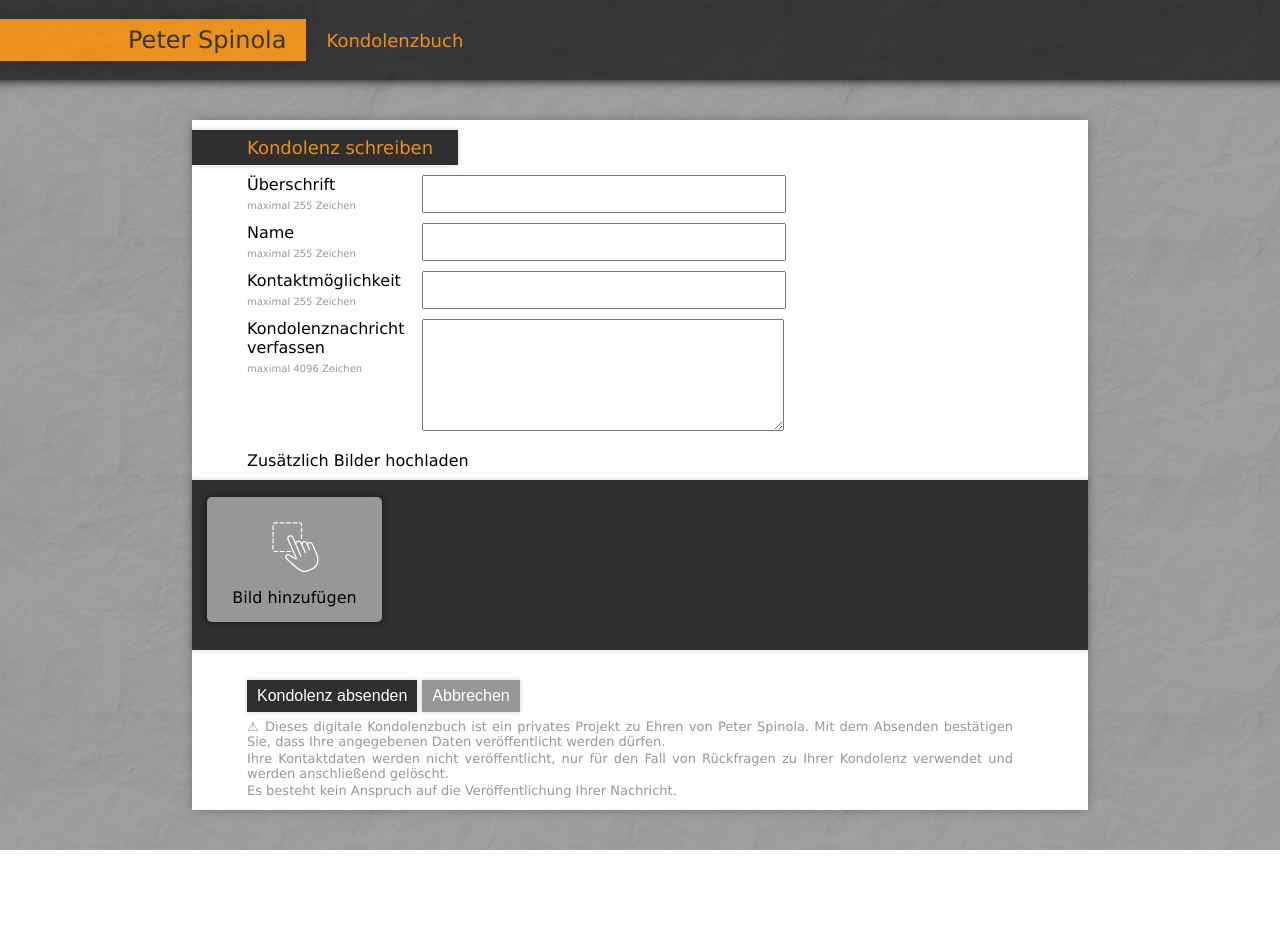
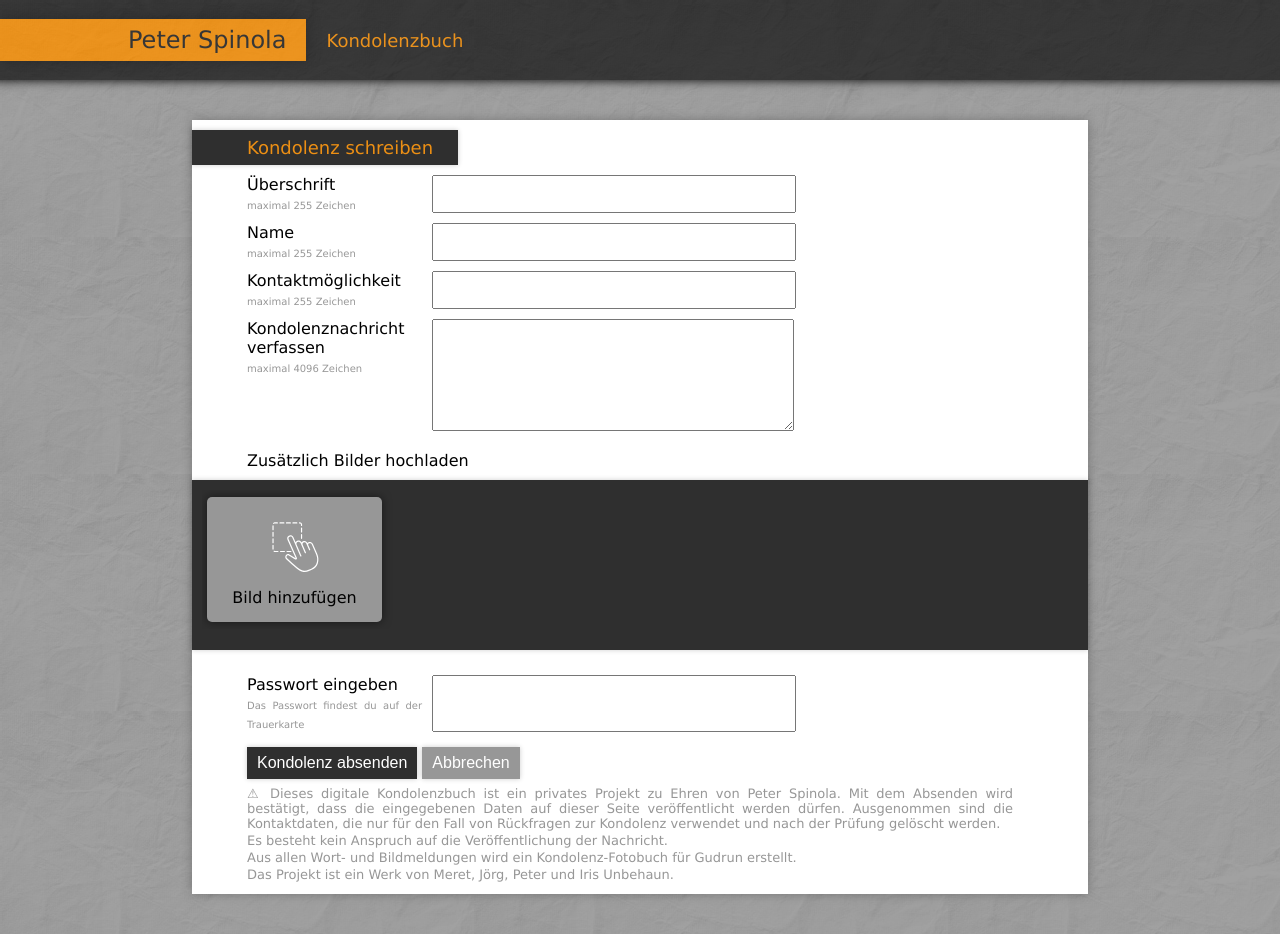
Before and after one commit to merethaun/opa, a Vue app in the folder kondolenz/: page /#/add in a window 1280 px wide. Before the commit the page ends 850 px from the top, so only its background shows below. Built offline with nearby package versions, Linux system fonts and the light colour scheme.

Commit message:
add password

```diff
--- a/kondolenz/package.json
+++ b/kondolenz/package.json
@@ -13,6 +13,7 @@
   },
   "dependencies": {
     "axios": "^0.21.1",
+    "password-hash": "^1.2.2",
     "vue": "^2.5.2",
     "vue-image-lightbox-carousel": "^1.0.7",
     "vue-popperjs": "^2.3.0",
--- a/kondolenz/src/components/NewEntry.vue
+++ b/kondolenz/src/components/NewEntry.vue
@@ -46,6 +46,14 @@
           @before-remove="imgs_before_remove"
         />
       </div>
+      <div class="entry formwrapper row">
+        <div class="entry font labelwrapper">
+          <label class="entry font label">{{ password_label }}</label>
+          <br>
+          <label class="entry font label advice">Das Passwort findest du auf der Trauerkarte</label>
+        </div>
+        <input type="text" class="entry font input" v-model="entered_password" maxlength="255">
+      </div>
     </div>
     <div>
       <button class="entry font button" @click="save">{{ button_send }}</button>
@@ -72,6 +80,8 @@ export default {
       email: '',
       text: '',
       images: [],
+      entered_password: '',
+      password_label: 'Passwort eingeben',
       description_title: 'Kondolenz schreiben',
       button_send: 'Kondolenz absenden',
       button_cancel: 'Abbrechen',
@@ -80,7 +90,7 @@ export default {
       text_label: 'Kondolenznachricht verfassen',
       email_label: 'Kontaktmöglichkeit',
       imgs_label: 'Zusätzlich Bilder hochladen',
-      notice: '⚠ Dieses digitale Kondolenzbuch ist ein privates Projekt zu Ehren von Peter Spinola. Mit dem Absenden bestätigen Sie, dass Ihre angegebenen Daten veröffentlicht werden dürfen.\nIhre Kontaktdaten werden nicht veröffentlicht, nur für den Fall von Rückfragen zu Ihrer Kondolenz verwendet und werden anschließend gelöscht.\nEs besteht kein Anspruch auf die Veröffentlichung Ihrer Nachricht.',
+      notice: '⚠ Dieses digitale Kondolenzbuch ist ein privates Projekt zu Ehren von Peter Spinola. Mit dem Absenden wird bestätigt, dass die eingegebenen Daten auf dieser Seite veröffentlicht werden dürfen. Ausgenommen sind die Kontaktdaten, die nur für den Fall von Rückfragen zur Kondolenz verwendet und nach der Prüfung gelöscht werden.\nEs besteht kein Anspruch auf die Veröffentlichung der Nachricht.\nAus allen Wort- und Bildmeldungen wird ein Kondolenz-Fotobuch für Gudrun erstellt.\nDas Projekt ist ein Werk von Meret, Jörg, Peter und Iris Unbehaun.',
       images_changed: false
     }
   },
@@ -91,6 +101,14 @@ export default {
         window.alert('Gib bitte deinen Name, eine Kodolenznachricht oder Bilder ein.')
         return
       }
+
+      var passwordHash = require('password-hash')
+      var hashedPassword = 'sha1$41a7485c$1$76466d75e79d01714a08103ceba20313a3f9e688'
+      if (!passwordHash.verify(this.entered_password, hashedPassword)) {
+        window.alert('Dein eingegebenes Passwort ist nicht korrekt.')
+        return
+      }
+
       var data = {
         title: this.title,
         author: this.author,
@@ -151,7 +169,7 @@ export default {
   }
   .entry.font.label.advice {
     font-size: x-small;
-    color: var(--grey)
+    color: var(--grey);
   }
   .entry.font.imagelabel {
     width: 100%;
@@ -162,6 +180,7 @@ export default {
     outline: none;
     width: 350px;
     font-size: medium;
+    margin-left: 10px;
   }
   .entry.font.input.multiline {
     width: fill-available;
```
Also changed, not shown: 1 other file (tests, documents, lock files or other folders).
